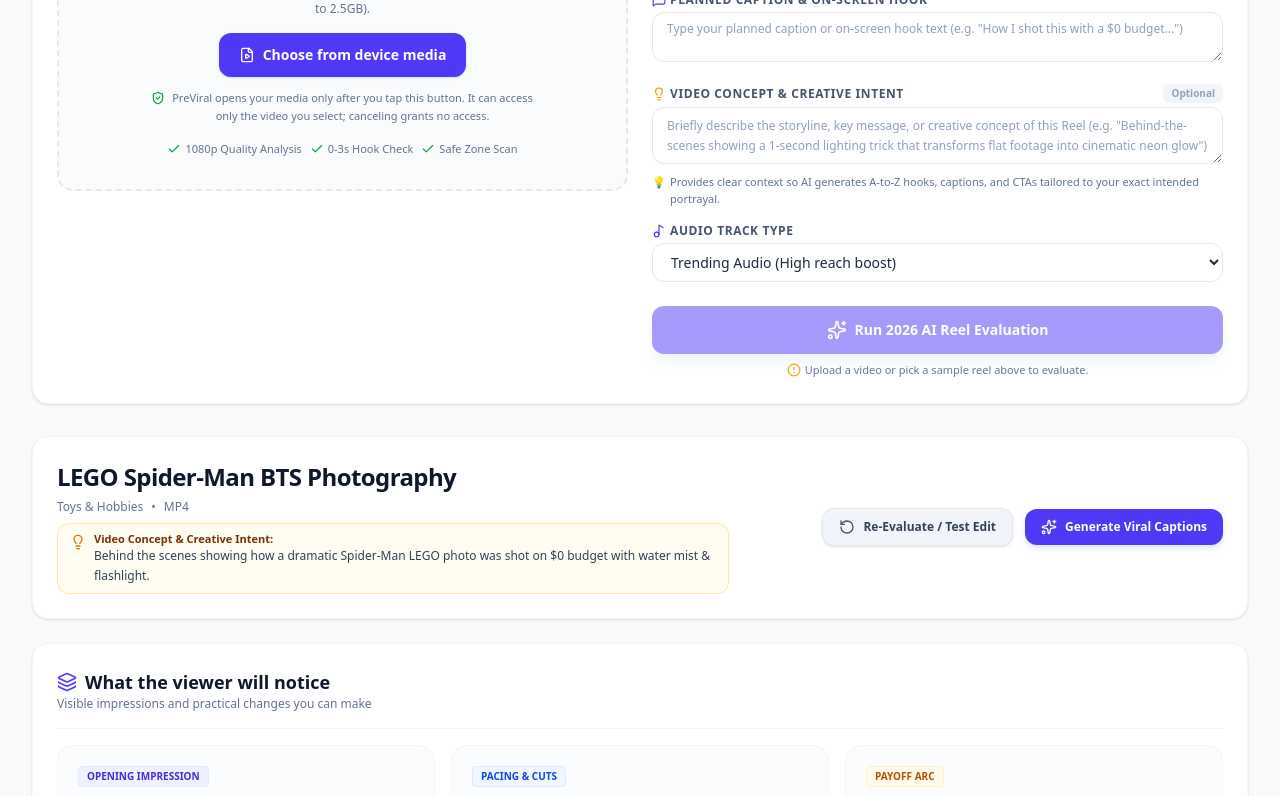
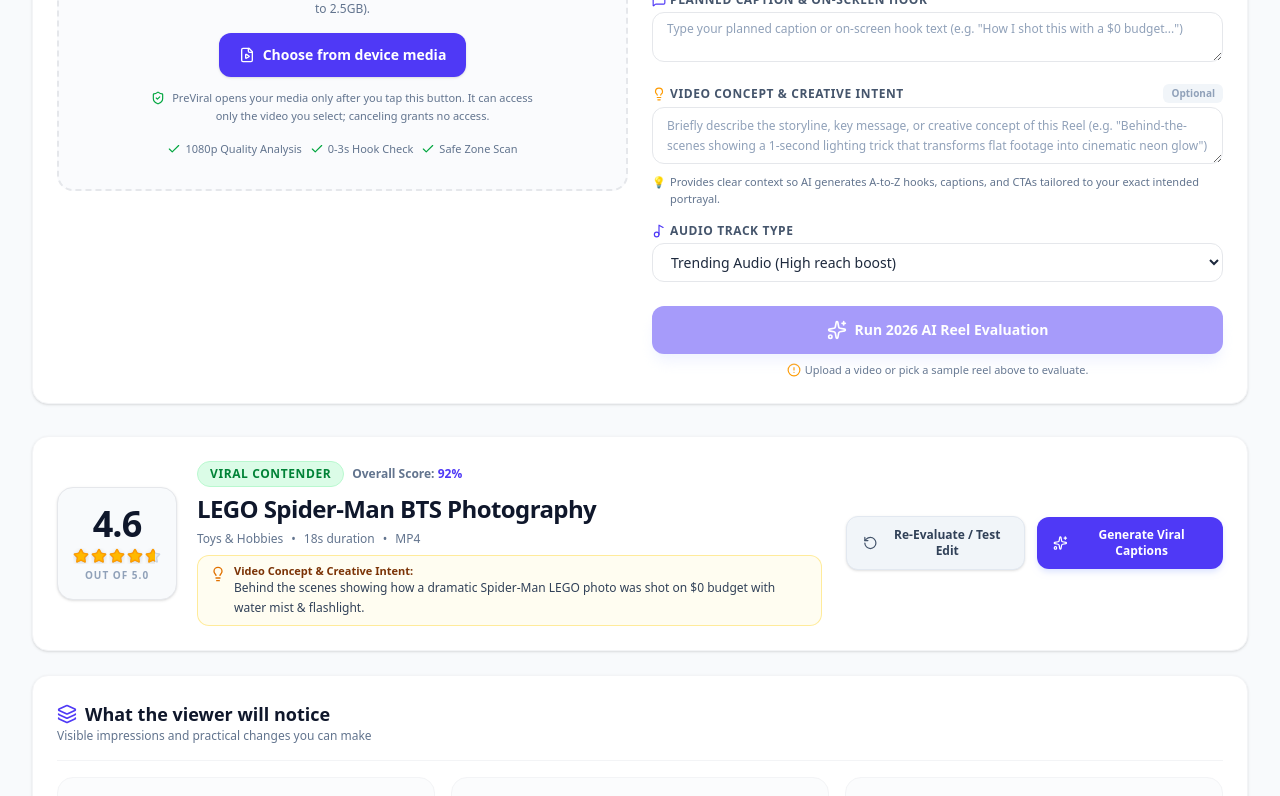
Before and after one commit to justinoh98/PreViral, a React (Vite) app: page / in a window 1280 px wide. Shown: the part 392-1188 px from the top of the page. Built offline with nearby package versions, Linux system fonts and the light colour scheme.

Commit message:
Restore overall rating summary

```diff
--- a/src/components/EvaluationResults.tsx
+++ b/src/components/EvaluationResults.tsx
@@ -138,12 +138,33 @@ export const EvaluationResults: React.FC<EvaluationResultsProps> = ({
         <div className="flex flex-col lg:flex-row items-start lg:items-center justify-between gap-6 relative z-10">
           {/* Left: viewer-facing creative summary */}
           <div className="flex items-center gap-5">
+            <div className="flex flex-col items-center justify-center bg-slate-50 border border-gray-200 rounded-2xl p-4 shadow-sm min-w-[120px]">
+              <span className="text-4xl font-extrabold text-slate-900 font-sans tracking-tight">
+                {evaluation.overallStars.toFixed(1)}
+              </span>
+              <StarRating rating={evaluation.overallStars} size="sm" showNumeric={false} className="mt-1" />
+              <span className="text-[10px] font-bold text-slate-400 uppercase tracking-widest mt-1">
+                {t('outOf5')}
+              </span>
+            </div>
+
             <div className="space-y-1.5">
+              <div className="flex items-center gap-2 flex-wrap">
+                <span className={`px-3 py-1 rounded-full text-xs font-bold uppercase tracking-wider border ${getVerdictBadge(evaluation.overallVerdict)}`}>
+                  {getVerdictLabel(evaluation.overallVerdict)}
+                </span>
+                <span className="text-xs font-semibold text-slate-500">
+                  {t('overallScoreLabel')}{' '}
+                  <span className="text-indigo-600 font-extrabold">{evaluation.overallScorePercent}%</span>
+                </span>
+              </div>
               <h2 className="text-2xl font-bold text-slate-900 tracking-tight">
                 {evaluation.title || (language === 'ko' ? '진단된 릴스' : 'Evaluated Reel')}
               </h2>
               <p className="text-xs text-slate-500 flex items-center gap-2 flex-wrap">
                 <span>{evaluation.niche}</span>
+                <span>•</span>
+                <span>{evaluation.durationSeconds}{language === 'ko' ? '초 재생' : 's duration'}</span>
                 <span>•</span>
                 <span>{evaluation.fileFormat}</span>
               </p>
```
